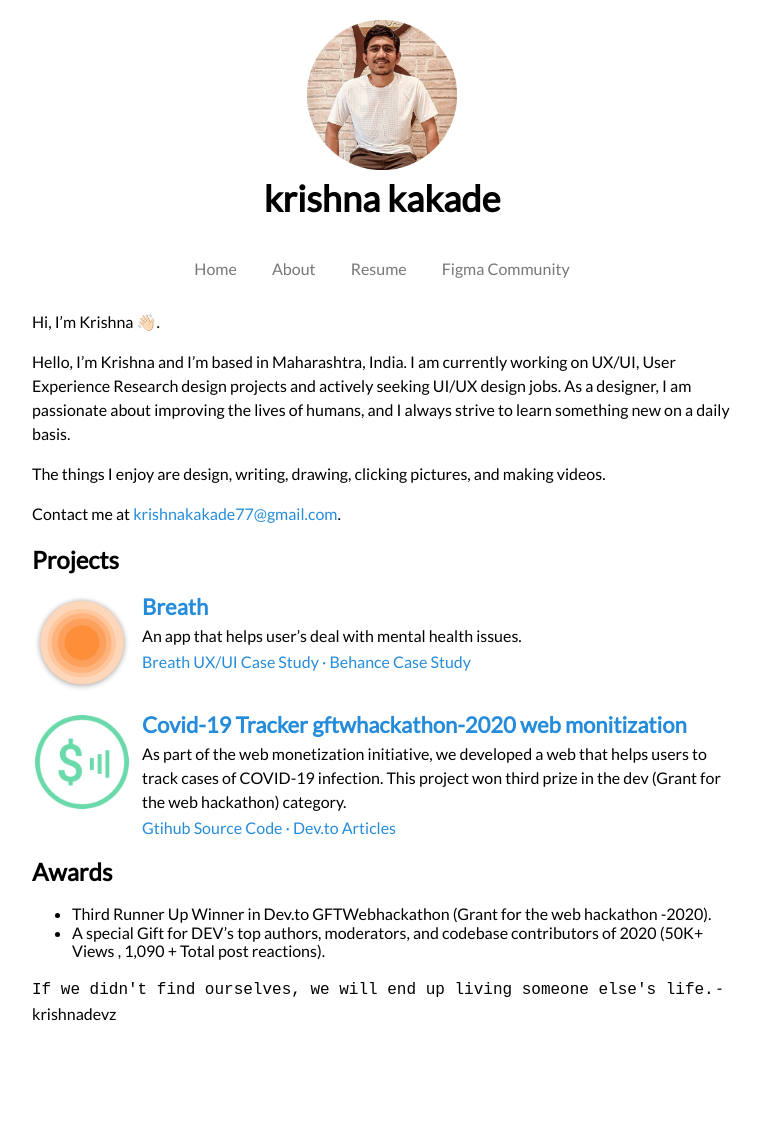
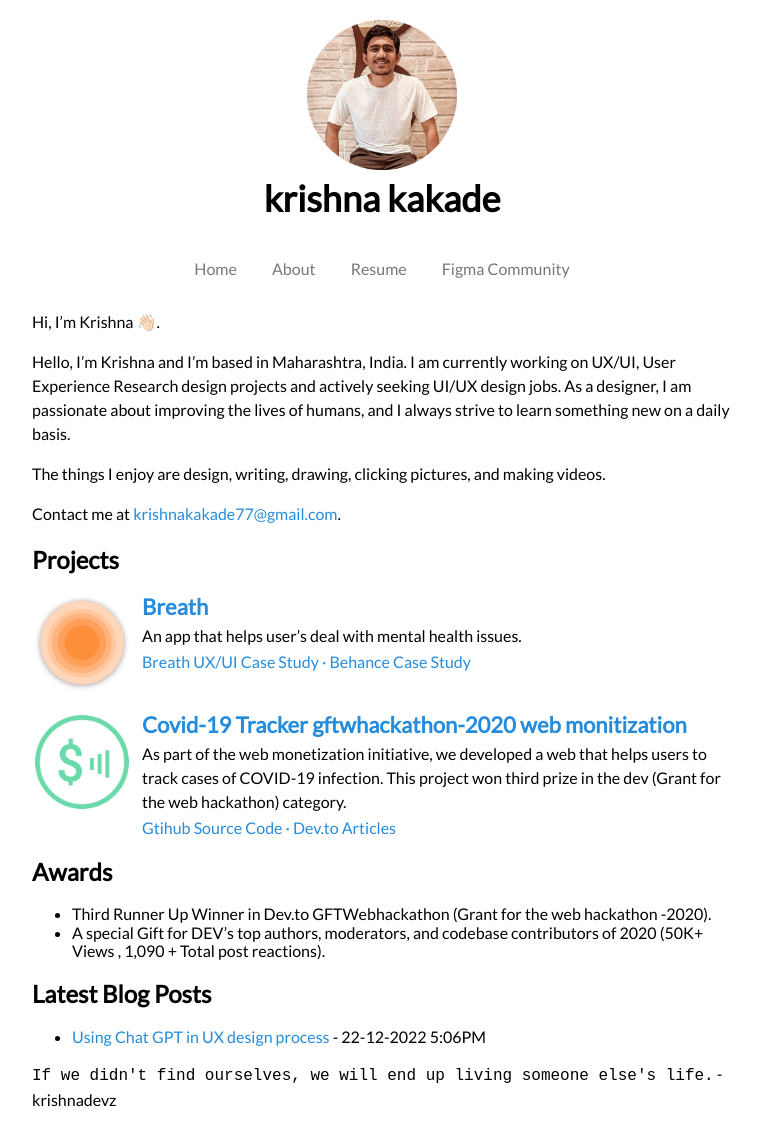
Before and after one commit to krishnadevz/krishnadevz.github.io, a Jekyll site: the page built from index.md, in a window 1280 px wide. Shown: the whole page, without its empty margins (258-1019 px from the left). Built offline with Jekyll 4.4.1, drawn with Linux system fonts in a browser that asks for light colours; nearby versions of some CDN libraries; before the commit the page ends 1062 px from its top, so only the background shows below that.

Commit message:
blog updates

```diff
--- a/index.md
+++ b/index.md
@@ -28,5 +28,8 @@ Contact me at <krishnakakade77@gmail.com>.
 * Third Runner Up Winner in Dev.to GFTWebhackathon (Grant for the web hackathon -2020).
 * A special Gift for DEV's top authors, moderators, and codebase contributors of 2020 (50K+ Views , 1,090 + Total post reactions).
 
+## Latest Blog Posts
+
+* [Using Chat GPT in UX design process](https://dev.to/krishnakakade/using-chat-gpt-in-ux-design-process-4doo) - 22-12-2022 5:06PM
 
 `If we didn't find ourselves, we will end up living someone else's life.` - krishnadevz
```
